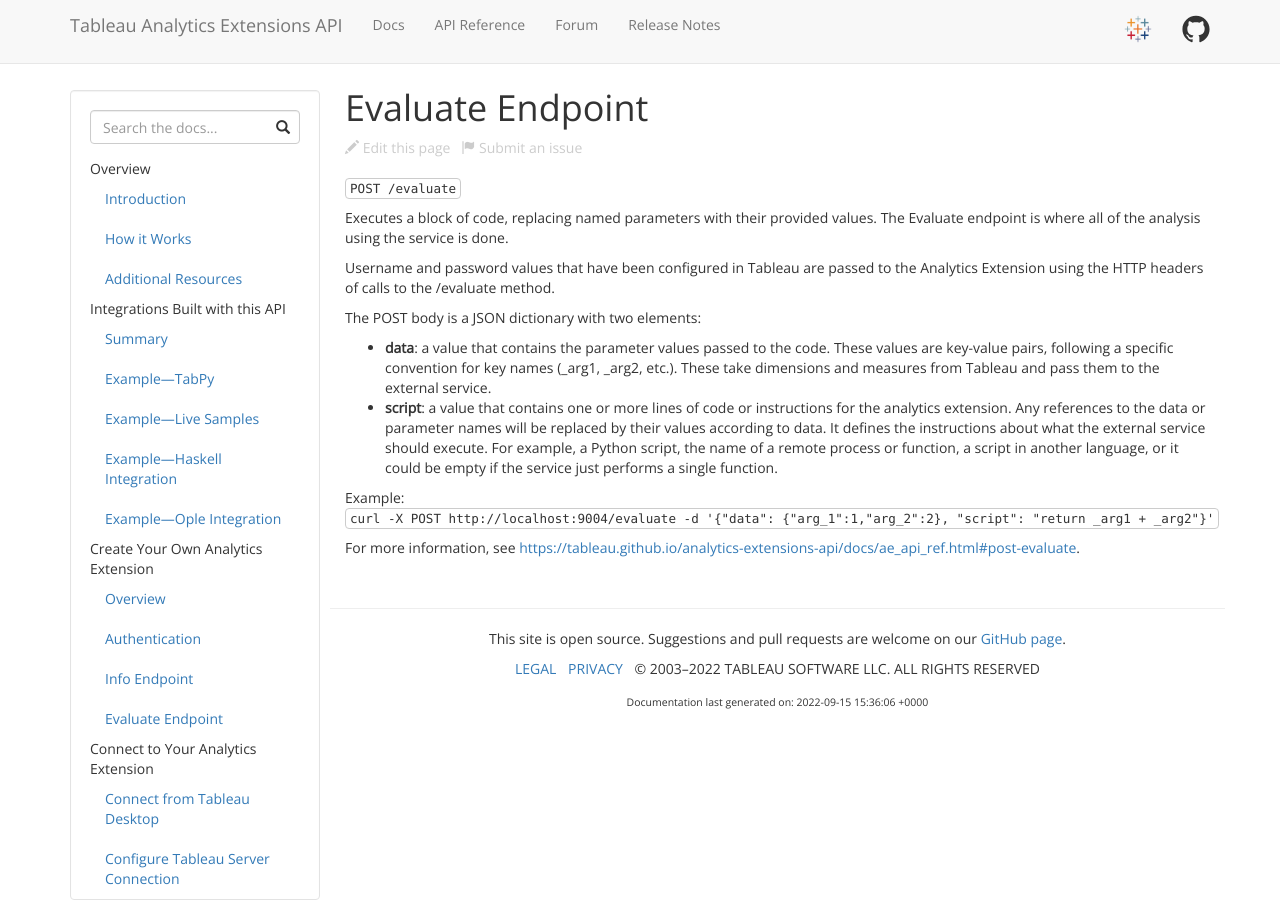
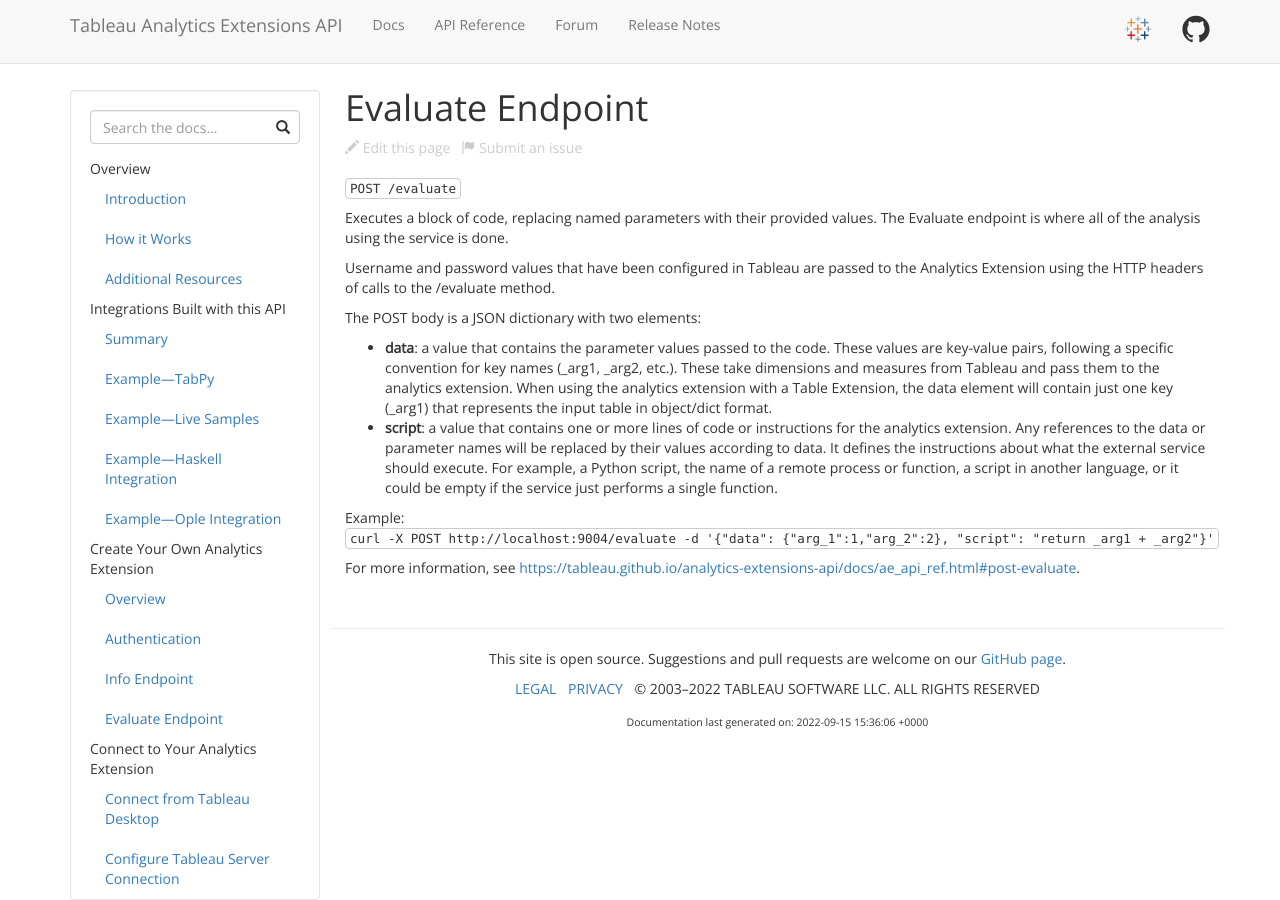
Before and after one commit to tableau/analytics-extensions-api, a Jekyll site: the page built from docs/ae_method_evaluate.md, in a window 1280 px wide. Built offline with Jekyll 4.4.1, drawn with Linux system fonts in a browser that asks for light colours; nearby versions of some CDN libraries.

Commit message:
update eval endpoint docs for table extension

```diff
--- a/docs/ae_method_evaluate.md
+++ b/docs/ae_method_evaluate.md
@@ -11,7 +11,7 @@
 
 The POST body is a JSON dictionary with two elements:
 
-- **data**: a value that contains the parameter values passed to the code. These values are key-value pairs, following a specific convention for key names (_arg1, _arg2, etc.). These take dimensions and measures from Tableau and pass them to the external service.
+- **data**: a value that contains the parameter values passed to the code. These values are key-value pairs, following a specific convention for key names (_arg1, _arg2, etc.). These take dimensions and measures from Tableau and pass them to the analytics extension. When using the analytics extension with a Table Extension, the data element will contain just one key (_arg1) that represents the input table in object/dict format.
 - **script**: a value that contains one or more lines of code or instructions for the analytics extension. Any references to the data or parameter names will be replaced by their values according to data. It defines the instructions about what the external service should execute. For example, a Python script, the name of a remote process or function, a script in another language, or it could be empty if the service just performs a single function.
 
 Example: `curl -X POST http://localhost:9004/evaluate -d '{"data": {"arg_1":1,"arg_2":2}, "script": "return _arg1 + _arg2"}'`
```
